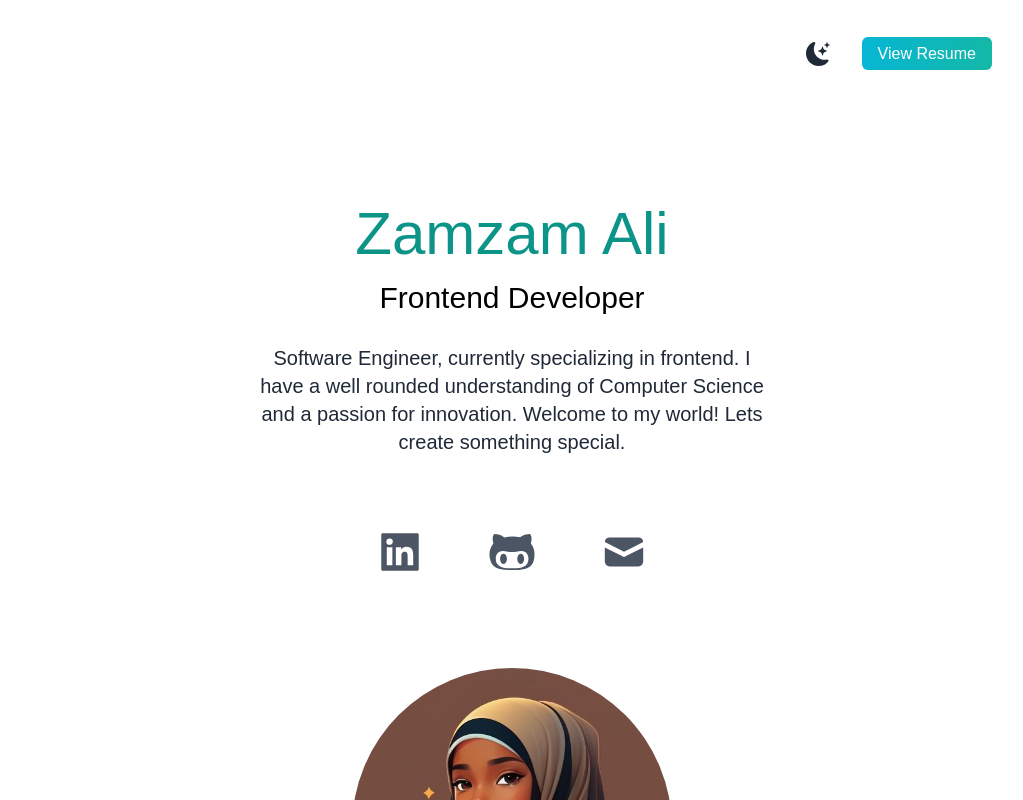
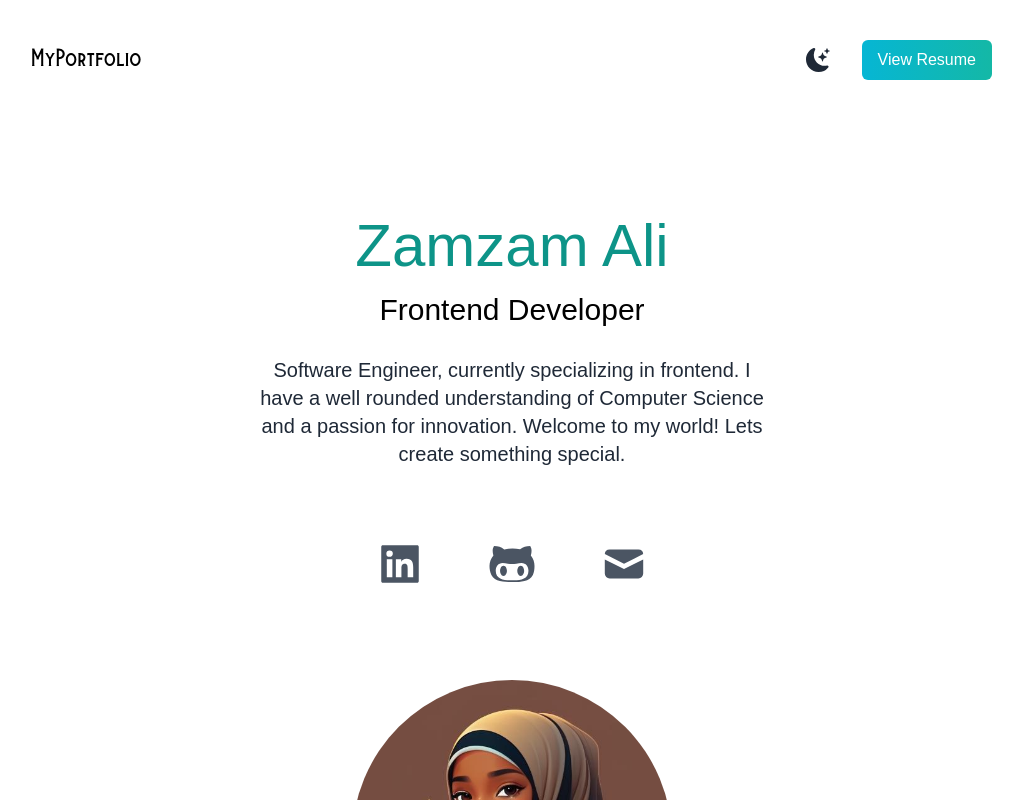
Before and after one commit to developer020/My-Portfolio, a Next.js app: page / in a window 1280 px wide. Shown: the top 800 px of the page, without its empty margins (128-1151 px from the left). Built offline with nearby package versions, Linux system fonts and the light colour scheme.

Commit message:
Update index.js

```diff
--- a/pages/index.js
+++ b/pages/index.js
@@ -37,18 +37,18 @@ export default function Home() {
       </Head>
       <main className="bg-white px-10 md:px-20 lg:px-40 dark:bg-gray-900">
         <section className=" min-h-screen">
-          <nav className="py-10 mb-12 flex justify-between dark: text-white">
-            <h1 className="text-xl font-burtons">MyPortfolio</h1>
-            <ul className="flex items-center">
-              <li>
-                <BsFillMoonStarsFill onClick={() => setDarkMode(!darkMode)}   className={`cursor-pointer text-2xl ${darkMode ? 'text-white' : 'text-gray-800'}`}
-/>
-                </li>
-              <li>
-                <a className="bg-gradient-to-r from-cyan-500 to-teal-500 tex-white px-4 py-2 rounded-md ml-8" href="#">View Resume</a>
-                </li>
-            </ul>
-          </nav>
+    <nav className="py-10 mb-12 flex flex-col items-center md:flex-row md:justify-between dark:text-white">
+          <h1 className="text-xl font-burtons mb-2 md:mb-0">MyPortfolio</h1>
+        <div className="flex flex-col items-center md:flex-row">
+            <BsFillMoonStarsFill
+              onClick={() => setDarkMode(!darkMode)}
+              className={`cursor-pointer text-2xl ${darkMode ? 'text-white' : 'text-gray-800'}`}
+            />
+            <a className="bg-gradient-to-r from-cyan-500 to-teal-500 text-white px-4 py-2 rounded-md md:ml-8 mt-2 md:mt-0" href="#">
+              View Resume
+            </a>
+        </div>
+    </nav>
 
           <div className="text-center p-10">
             <h2 className="text-5xl py-2 text-teal-600 font-medium md:text-6xl dark:teal-400">Zamzam Ali</h2>
```
